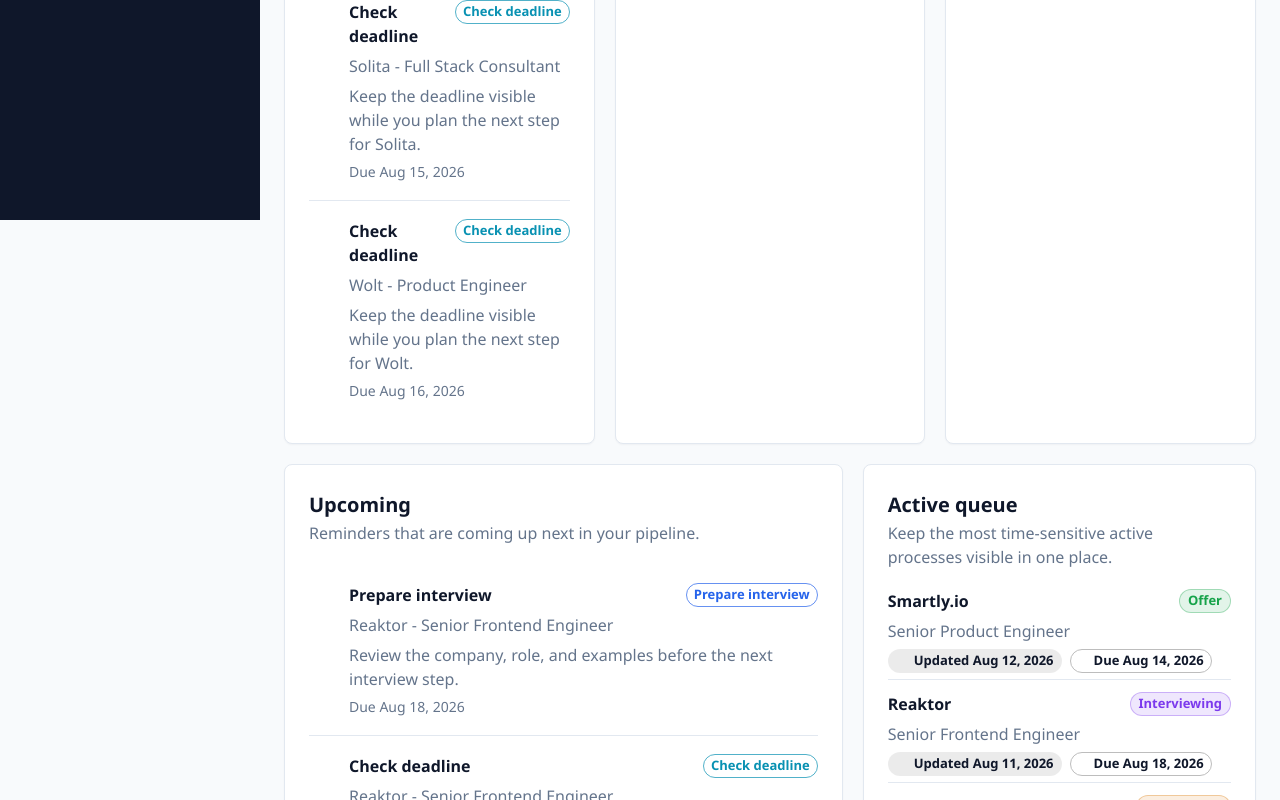
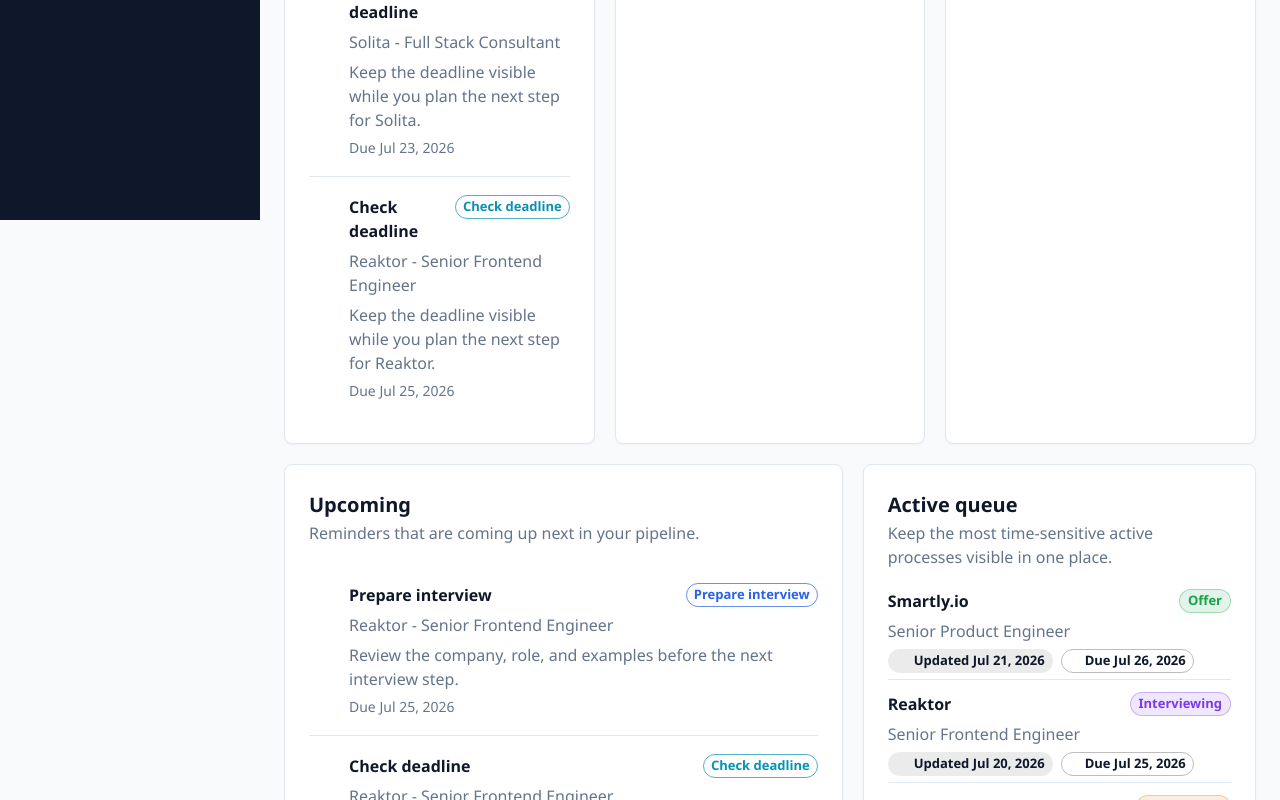
Before and after one commit to rikulahdeaho/JobTracker-V2, a React (Vite) app in the folder web/: page /schedule in a window 1280 px wide. Shown: the part 580-1380 px from the top of the page. Built offline with nearby package versions, Linux system fonts and the light colour scheme; some icons are missing.

Commit message:
Feat: seed dev data

```diff
--- a/web/src/features/applications/context/ApplicationsContext.ts
+++ b/web/src/features/applications/context/ApplicationsContext.ts
@@ -6,6 +6,7 @@
   addApplication: (values: JobApplicationFormValues) => JobApplication;
   updateApplication: (id: string, values: JobApplicationFormValues) => JobApplication | null;
   deleteApplication: (id: string) => boolean;
+  resetApplications: () => JobApplication[];
   getApplicationById: (id: string) => JobApplication | undefined;
 };
 
--- a/web/src/features/applications/context/ApplicationsProvider.tsx
+++ b/web/src/features/applications/context/ApplicationsProvider.tsx
@@ -2,7 +2,7 @@
 import { useEffect, useMemo, useState } from "react";
 import type { JobApplication } from "../types/application";
 import { createApplicationFromValues, updateApplicationFromValues } from "../utils/applicationCrud";
-import { loadStoredApplications, saveApplications } from "../utils/applicationStorage";
+import { loadStoredApplications, resetStoredApplications, saveApplications } from "../utils/applicationStorage";
 import { ApplicationsContext } from "./ApplicationsContext";
 import type { ApplicationsContextValue } from "./ApplicationsContext";
 
@@ -46,6 +46,11 @@
         );
         return true;
       },
+      resetApplications: () => {
+        const seededApplications = resetStoredApplications();
+        setApplications(seededApplications);
+        return seededApplications;
+      },
       getApplicationById: (id) => applications.find((application) => application.id === id),
     }),
     [applications],
--- a/web/src/features/applications/data/mockApplications.ts
+++ b/web/src/features/applications/data/mockApplications.ts
@@ -1,4 +1,6 @@
 import type { JobApplication } from "../types/application";
+
+const today = new Date();
 
 export const mockApplications: JobApplication[] = [
   {
@@ -6,34 +8,34 @@
     companyName: "Reaktor",
     jobTitle: "Senior Frontend Engineer",
     status: "Interviewing",
-    appliedDate: "2026-08-04",
-    deadline: "2026-08-18",
+    appliedDate: daysAgoDate(12),
+    deadline: daysFromNowDate(3),
     location: "Helsinki, Finland",
     source: "Company site",
     jobUrl: "https://www.reaktor.com/careers/senior-frontend-engineer",
     salaryRange: "EUR 5,500 - 6,500 / month",
-    notes: "First recruiter chat went well. Need to review case study examples before the technical interview.",
+    notes: "Recruiter chat went well. Technical interview is coming up, so prep product case examples and accessibility decisions.",
     jobDescription:
       "Build product interfaces for international clients, collaborate across design and engineering, and lead frontend quality improvements.",
-    createdAt: "2026-07-29T09:00:00Z",
-    updatedAt: "2026-08-11T13:15:00Z",
+    createdAt: daysAgoIso(16, 9),
+    updatedAt: daysAgoIso(2, 13),
   },
   {
     id: "wolt-product-designer-engineer",
     companyName: "Wolt",
     jobTitle: "Product Engineer",
     status: "Applied",
-    appliedDate: "2026-07-10",
-    deadline: "2026-08-16",
+    appliedDate: daysAgoDate(15),
+    deadline: daysFromNowDate(10),
     location: "Helsinki, Finland",
     source: "LinkedIn",
     jobUrl: "https://careers.wolt.com/en/jobs/product-engineer",
     salaryRange: "EUR 5,200 - 6,200 / month",
-    notes: "Application submitted with portfolio link and project write-up.",
+    notes: "Application submitted with portfolio link and project write-up. No response yet, so this is ready for a polite follow-up.",
     jobDescription:
       "Own end-to-end product features, work closely with product and design, and ship polished user experiences in a fast-moving team.",
-    createdAt: "2026-07-10T10:30:00Z",
-    updatedAt: "2026-07-10T18:45:00Z",
+    createdAt: daysAgoIso(17, 10),
+    updatedAt: daysAgoIso(15, 18),
   },
   {
     id: "nitor-ui-engineer",
@@ -41,33 +43,33 @@
     jobTitle: "UI Engineer",
     status: "ToApply",
     appliedDate: null,
-    deadline: "2026-08-20",
+    deadline: todayDate(),
     location: "Espoo, Finland",
     source: "Referral",
     jobUrl: "https://www.nitor.com/careers/ui-engineer",
     salaryRange: "EUR 4,800 - 5,800 / month",
-    notes: "Referral contact recommended tailoring the intro around design systems and accessibility work.",
+    notes: "Referral contact recommended tailoring the intro around design systems and accessibility work. Deadline is today.",
     jobDescription:
       "Create accessible web applications, contribute to client design systems, and support modern frontend delivery across consulting projects.",
-    createdAt: "2026-08-08T08:20:00Z",
-    updatedAt: "2026-08-12T12:00:00Z",
+    createdAt: daysAgoIso(4, 8),
+    updatedAt: daysAgoIso(1, 12),
   },
   {
     id: "solita-fullstack-consultant",
     companyName: "Solita",
     jobTitle: "Full Stack Consultant",
     status: "Assignment",
-    appliedDate: "2026-07-30",
-    deadline: "2026-08-15",
+    appliedDate: daysAgoDate(10),
+    deadline: daysFromNowDate(1),
     location: "Tampere, Finland",
     source: "Company site",
     jobUrl: "https://www.solita.fi/en/careers/full-stack-consultant",
     salaryRange: "EUR 5,000 - 6,000 / month",
-    notes: "Take-home assignment is due Friday. Scope the time box carefully and send questions early.",
+    notes: "Take-home assignment is due tomorrow. Scope the final polish, review edge cases, and send questions early if anything is unclear.",
     jobDescription:
       "Consult on digital products, deliver full stack solutions, and communicate clearly with client teams across discovery and implementation.",
-    createdAt: "2026-07-24T14:10:00Z",
-    updatedAt: "2026-08-10T16:40:00Z",
+    createdAt: daysAgoIso(13, 14),
+    updatedAt: daysAgoIso(3, 16),
   },
   {
     id: "vincit-software-developer",
@@ -75,49 +77,77 @@
     jobTitle: "Software Developer",
     status: "Draft",
     appliedDate: null,
-    deadline: "2026-08-22",
+    deadline: daysFromNowDate(7),
     location: "Remote, Finland",
     source: "Oikotie",
     jobUrl: "https://www.vincit.com/careers/software-developer",
     salaryRange: "EUR 4,700 - 5,700 / month",
-    notes: "Need to finish cover letter and align examples with consultancy experience.",
+    notes: "Need to finish the cover letter and align examples with consultancy experience before submitting.",
     jobDescription:
       "Work on customer-facing software products, collaborate across disciplines, and help teams build maintainable digital services.",
-    createdAt: "2026-08-10T09:45:00Z",
-    updatedAt: "2026-08-12T09:45:00Z",
+    createdAt: daysAgoIso(1, 9),
+    updatedAt: daysAgoIso(1, 9),
   },
   {
     id: "futurice-senior-react-developer",
     companyName: "Futurice",
     jobTitle: "Senior React Developer",
     status: "Ghosted",
-    appliedDate: "2026-07-10",
+    appliedDate: daysAgoDate(45),
     deadline: null,
     location: "Helsinki, Finland",
     source: "Company site",
     jobUrl: "https://www.futurice.com/careers/senior-react-developer",
     salaryRange: "EUR 5,300 - 6,300 / month",
-    notes: "No response after follow-up sent two weeks ago. Leave in pipeline for now.",
+    notes: "No response after follow-up. Keep as historical context, but no active action is needed.",
     jobDescription:
       "Develop high-quality digital products with React, mentor teammates, and contribute to modern engineering practices.",
-    createdAt: "2026-07-05T11:00:00Z",
-    updatedAt: "2026-08-01T08:30:00Z",
+    createdAt: daysAgoIso(50, 11),
+    updatedAt: daysAgoIso(31, 8),
   },
   {
     id: "smartly-senior-product-engineer",
     companyName: "Smartly.io",
     jobTitle: "Senior Product Engineer",
     status: "Offer",
-    appliedDate: "2026-07-22",
-    deadline: "2026-08-14",
+    appliedDate: daysAgoDate(20),
+    deadline: daysFromNowDate(4),
     location: "Helsinki, Finland",
     source: "Recruiter outreach",
     jobUrl: "https://www.smartly.io/open-positions/senior-product-engineer",
     salaryRange: "EUR 6,000 - 7,000 / month",
-    notes: "Offer expires tomorrow. Need to compare compensation and growth path against other active processes.",
+    notes: "Offer received yesterday. Compare compensation, role scope, and growth path before responding.",
     jobDescription:
       "Build performant product experiences for marketing teams, work across product areas, and partner closely with design and data teams.",
-    createdAt: "2026-07-18T15:25:00Z",
-    updatedAt: "2026-08-12T17:20:00Z",
+    createdAt: daysAgoIso(24, 15),
+    updatedAt: daysAgoIso(1, 17),
   },
 ];
+
+function todayDate(): string {
+  return formatDate(today);
+}
+
+function daysAgoDate(days: number): string {
+  return formatDate(addDays(today, -days));
+}
+
+function daysFromNowDate(days: number): string {
+  return formatDate(addDays(today, days));
+}
+
+function daysAgoIso(days: number, hour: number): string {
+  const date = addDays(today, -days);
+  date.setHours(hour, 0, 0, 0);
+  return date.toISOString();
+}
+
+function addDays(value: Date, days: number): Date {
+  const nextDate = new Date(value);
+  nextDate.setDate(nextDate.getDate() + days);
+  return nextDate;
+}
+
+function formatDate(value: Date): string {
+  return value.toISOString().slice(0, 10);
+}
--- a/web/src/features/applications/utils/applicationStorage.ts
+++ b/web/src/features/applications/utils/applicationStorage.ts
@@ -35,6 +35,16 @@
   window.localStorage.setItem(APPLICATIONS_STORAGE_KEY, JSON.stringify(applications));
 }
 
+export function resetStoredApplications(): JobApplication[] {
+  const seededApplications = [...mockApplications];
+
+  if (typeof window !== "undefined") {
+    window.localStorage.setItem(APPLICATIONS_STORAGE_KEY, JSON.stringify(seededApplications));
+  }
+
+  return seededApplications;
+}
+
 function isJobApplicationArray(value: unknown): value is JobApplication[] {
   return Array.isArray(value) && value.every(isJobApplication);
 }
--- a/web/src/features/settings/SettingsPage.tsx
+++ b/web/src/features/settings/SettingsPage.tsx
@@ -1,6 +1,7 @@
 import CheckCircleOutlineOutlinedIcon from "@mui/icons-material/CheckCircleOutlineOutlined";
 import DarkModeOutlinedIcon from "@mui/icons-material/DarkModeOutlined";
 import LightModeOutlinedIcon from "@mui/icons-material/LightModeOutlined";
+import RestartAltOutlinedIcon from "@mui/icons-material/RestartAltOutlined";
 import SaveOutlinedIcon from "@mui/icons-material/SaveOutlined";
 import TuneOutlinedIcon from "@mui/icons-material/TuneOutlined";
 import {
@@ -16,9 +17,11 @@
 } from "@mui/material";
 import { useThemeMode } from "../../app/useThemeMode";
 import { PageHeader, PageShell, SectionCard } from "../../components/ui/PageSection";
+import { useApplications } from "../applications/context/ApplicationsContext";
 
 export function SettingsPage() {
   const { mode, toggleMode } = useThemeMode();
+  const { resetApplications } = useApplications();
   const isDark = mode === "dark";
 
   return (
@@ -85,6 +88,15 @@
                 <Chip label="No account required" variant="outlined" />
                 <Chip label="Local storage enabled" color="secondary" variant="outlined" />
               </Stack>
+              <Button
+                variant="contained"
+                color="warning"
+                startIcon={<RestartAltOutlinedIcon />}
+                onClick={resetApplications}
+                sx={{ alignSelf: "flex-start" }}
+              >
+                Reset demo data
+              </Button>
             </Stack>
           </SectionCard>
         </Grid>
```
